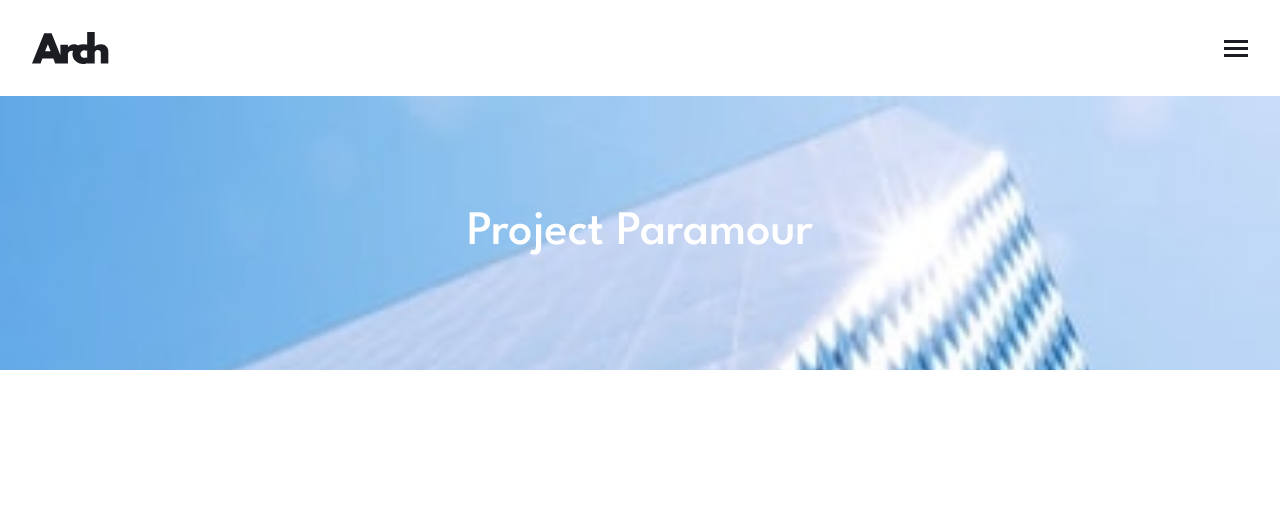
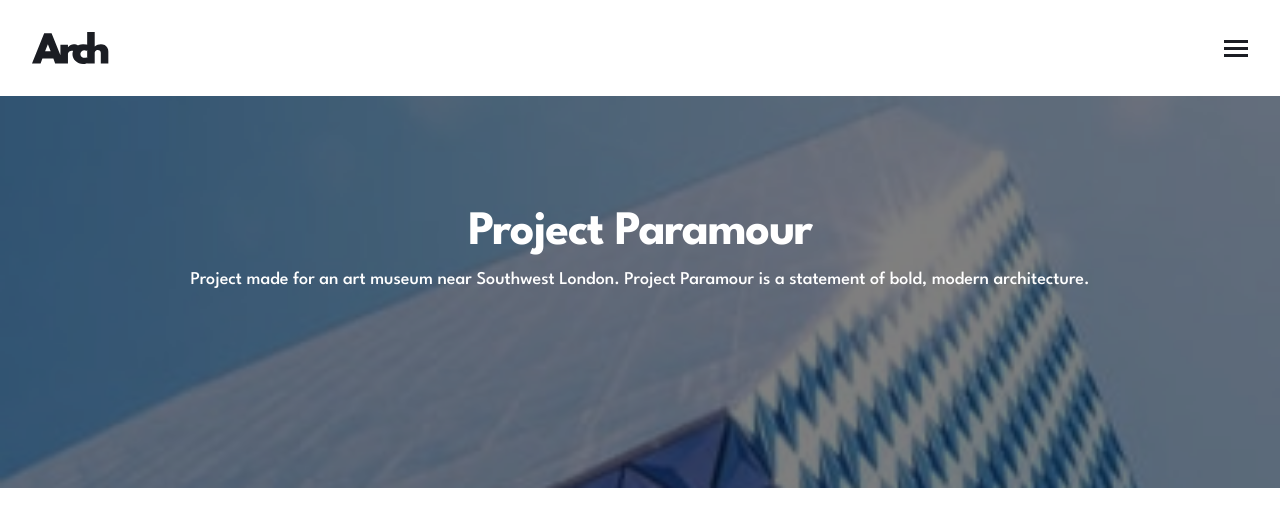
Before and after one commit to gigakhrz/arch-studio-multi-page-website, a Next.js app: page / in a window 1280 px wide. Shown: the top 526 px of the page. Built offline with nearby package versions, Linux system fonts and the light colour scheme.

Commit message:
add overlay

```diff
--- a/src/app/components/homeChilds/Paramour.tsx
+++ b/src/app/components/homeChilds/Paramour.tsx
@@ -1,3 +1,4 @@
+import Link from "next/link";
 import ParamourImg from "../../../../public/assets/home/mobile/image-hero-paramour.jpg";
 
 const Paramour = (): JSX.Element => {
@@ -8,12 +9,23 @@ const Paramour = (): JSX.Element => {
   };
 
   return (
-    <div className="w-full flex flex-col py-[113px] px-8" style={paramourStyle}>
-      <div className="flex flex-col items-center w-full justify-center">
-        <h1 className="text-5xl leading-12 text-white self-center">
+    <div
+      className="w-full flex flex-col py-[113px] px-8 relative gap-[83px]"
+      style={paramourStyle}
+    >
+      <div className=" z-10 flex flex-col items-center w-full justify-center gap-[11px]">
+        <h1 className="text-[48px] leading-[48px] tracking-[-1.2px] text-white self-center font-bold">
           Project Paramour
         </h1>
+        <p className="text-[18px] leading-[24px] font-medium text-white ">
+          Project made for an art museum near Southwest London. Project Paramour
+          is a statement of bold, modern architecture.
+        </p>
       </div>
+
+      <Link href="/portfolio"></Link>
+
+      <div className="w-full h-full bg-black opacity-50 absolute top-0 left-0"></div>
     </div>
   );
 };
```
